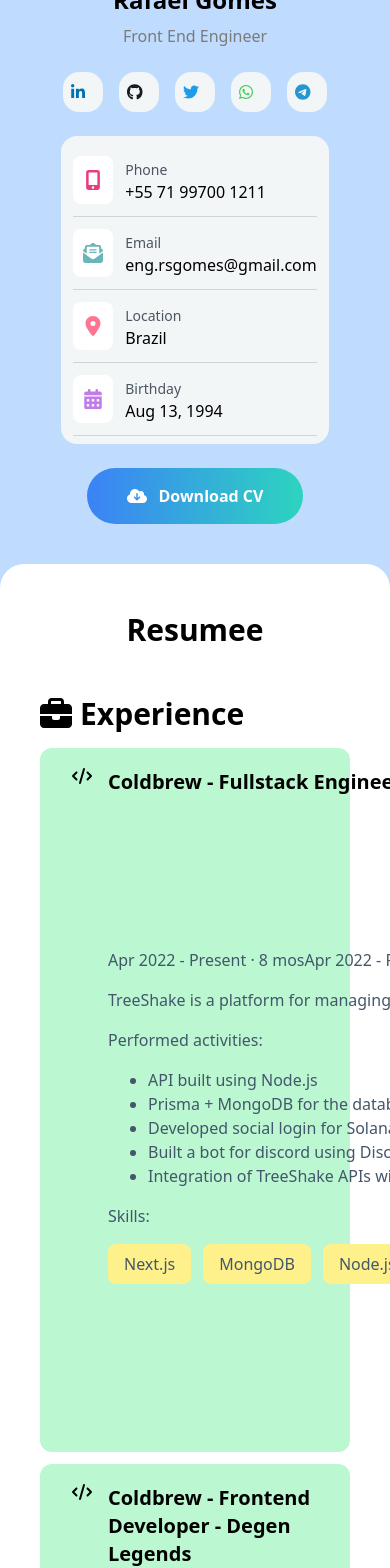
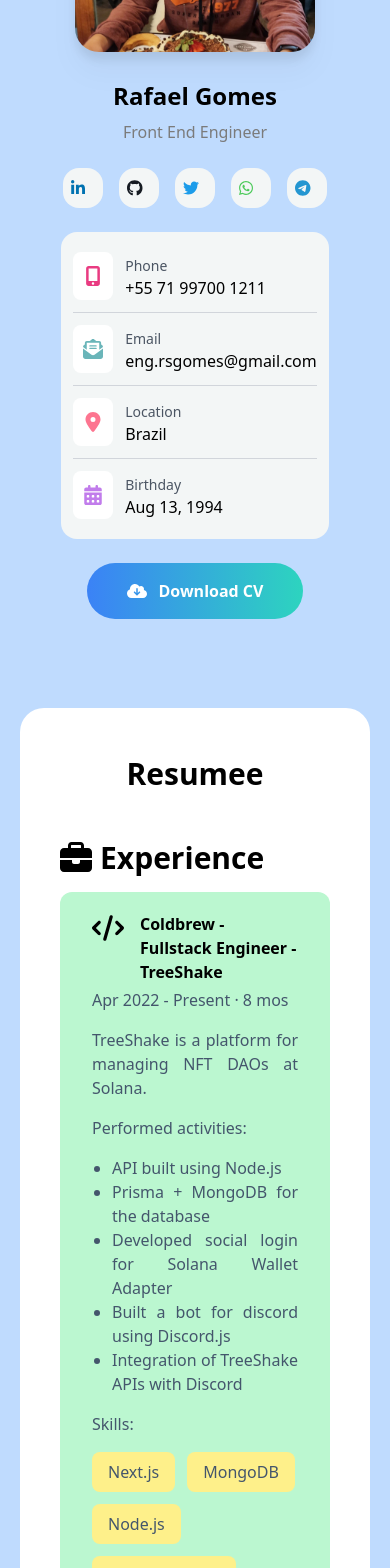
Before and after one commit to engineergomes/resumee, a Next.js app: page /resumee in a window 390 px wide. Shown: the part 280-1848 px from the top of the page. Built offline with nearby package versions, Linux system fonts and the light colour scheme.

Commit message:
responsive

```diff
--- a/components/Experience.tsx
+++ b/components/Experience.tsx
@@ -13,10 +13,10 @@ function Experience() {
                 </h1>
             </div>
 
-            <ul className="grid grid-cols-1 gap-3 grid-rows-4">
+            <ul className="grid grid-cols-1 gap-3 ">
                 <ListItem
                     title={"Coldbrew - Fullstack Engineer - TreeShake"}
-                    when="Apr 2022 - Present · 8 mosApr 2022 - Present · 8 mos"
+                    when="Apr 2022 - Present · 8 mos"
                     text={
                         <p>
                             TreeShake is a platform for managing NFT DAOs at
@@ -42,7 +42,7 @@ function Experience() {
                 />
                 <ListItem
                     title={"Coldbrew - Frontend Developer - Degen Legends"}
-                    when="Oct 2022 - Nov 2022 · 2 mosOct 2022 - Nov 2022 · 2 mos"
+                    when="Oct 2022 - Nov 2022 · 2 mos"
                     text={
                         <p>
                             Degen Legends, known formerly as 3D Gamers Guild,
@@ -115,7 +115,7 @@ function Experience() {
                                 leaveFrom="transform scale-100 opacity-100"
                                 leaveTo="transform scale-95 opacity-0"
                             >
-                                <Disclosure.Panel className="grid grid-cols-1 gap-3 grid-rows-4">
+                                <Disclosure.Panel className="grid grid-cols-1 gap-3">
                                     <ListItem
                                         title={
                                             "ISR Engenharia  - Engineering Manager"
--- a/components/ListItem.tsx
+++ b/components/ListItem.tsx
@@ -20,15 +20,15 @@ function ListItem({
     when,
 }: listItemProps) {
     return (
-        <li className="grid grid-cols-[1fr,12fr]  bg-green-200 px-8 py-5 gap-x-4 gap-y-1 rounded-xl">
+        <li className="grid grid-cols-[1fr,12fr]  bg-green-200 px-8 py-5 gap-x-4 gap-y-1 rounded-xl sm:w-[calc(100%-4rem)] justify-self-center">
             <div className="flex itens-center justify-start">
-                <FontAwesomeIcon icon={icon} className="lg:h-8 lg:w-8" />
+                <FontAwesomeIcon icon={icon} className="h-8 w-8" />
             </div>
 
             <div className="flex itens-center h-full ">
-                <h2 className="font-semibold text-xl ">{title}</h2>
+                <h2 className="font-semibold sm:text-xl ">{title}</h2>
             </div>
-            <div className="flex flex-col gap-4 col-start-2 text-justify text-[#44566C] font-medium">
+            <div className="flex flex-col gap-4 col-span-2 xl:col-start-2 text-justify text-[#44566C] font-medium">
                 <div>{when}</div>
                 <div>{text}</div>
 
@@ -37,7 +37,7 @@ function ListItem({
                     <div className="flex flex-col gap-4">
                         <p>Performed activities:</p>
 
-                        <ul className="list-disc ml-10">
+                        <ul className="list-disc ml-5 lg:ml-10">
                             {performedActivitiesa?.map((item, index) => (
                                 <li key={index}>{item}</li>
                             ))}
@@ -51,7 +51,7 @@ function ListItem({
                     <div className="flex flex-col gap-4">
                         <p>Skills:</p>
 
-                        <ul className="flex gap-3">
+                        <ul className="flex gap-3 flex-wrap">
                             {usedSkills?.map((item, index) => (
                                 <li
                                     key={index}
--- a/components/Sidebar.tsx
+++ b/components/Sidebar.tsx
@@ -58,12 +58,14 @@ function Sidebar() {
             text: "+55 71 99700 1211",
             icon: faMobileScreenButton,
             style: "text-[#E93B81]",
+            href: "tel:+5571997001211",
         },
         {
             title: "Email",
             text: "eng.rsgomes@gmail.com",
             icon: faEnvelopeOpenText,
             style: "text-[#6AB5B9]",
+            href: "mailto:eng.rsgomes@gmail.com",
         },
         {
             title: "Location",
@@ -80,11 +82,11 @@ function Sidebar() {
     ];
     return (
         <>
-            <div className="min-h-screen col-span-12  md:h-screen  md:fixed  md:top-24 md:left-[8.33vw] md:w-[16.66vw]">
-                <main className="relative col-start-2 col-end-4">
+            <div className="min-h-screen col-span-12 mt-24 lg:mt-0  lg:h-screen  lg:fixed  lg:top-24 lg:left-[8.33vw] lg:w-[16.66vw]">
+                <main className="relative col-start-2 col-end-4 ">
                     <div className="">
-                        <div className=" justify-center z-30 grid gap-y-6">
-                            <div className=" bg-white z-[-1] rounded-3xl p-5 row-start-1 row-end-3 absolute md:mt-24 md:w-full md:h-[95%]"></div>
+                        <div className=" justify-center z-30 grid gap-y-6 min-w-[312px] 2xl:min-w-[416px]">
+                            <div className=" bg-white z-[-1] rounded-3xl p-5 row-start-1 row-end-3 absolute lg:mt-24 lg:w-full lg:h-[95%] min-w-[312px] 2xl:min-w-[416px]"></div>
 
                             <div className="flex flex-col w-60 h-60 items-center mx-auto drop-shadow-xl">
                                 <Image
@@ -106,6 +108,9 @@ function Sidebar() {
                                     <a
                                         key={index}
                                         className="bg-[#F3F6F6] h-10 w-10 rounded-2xl p-2"
+                                        href={item.href}
+                                        target="_blank"
+                                        rel="noreferrer"
                                     >
                                         <FontAwesomeIcon
                                             className={item.style}
@@ -114,25 +119,26 @@ function Sidebar() {
                                     </a>
                                 ))}
                             </div>
-                            <div className="flex flex-col items-center justify-center px-3 py-2 bg-[#F3F6F6] rounded-2xl w-min mx-auto">
+                            <div className="flex flex-col items-center justify-center px-3 py-2 bg-[#F3F6F6] rounded-2xl w-min mx-auto 2xl:px-10">
                                 {personalInfo.map((item, index) => (
-                                    <div
+                                    <a
                                         key={index}
-                                        className="grid grid-cols-[1fr,5fr] grid-rows-2 py-3 gap-x-3 border-b border-gray-300"
+                                        className="grid grid-cols-[1fr,5fr] grid-rows-2 py-3 gap-x-3 border-b border-gray-300 last:border-0"
+                                        href={item.href}
                                     >
-                                        <a className="bg-white w-10 rounded-lg p-2 row-span-2 h-full flex items-center justify-center">
+                                        <div className="bg-white w-10 rounded-lg p-2 row-span-2 h-full flex items-center justify-center">
                                             <FontAwesomeIcon
                                                 className={`w-5 h-5 ${item.style}`}
                                                 icon={item.icon}
                                             />
-                                        </a>
+                                        </div>
                                         <p className="text-gray-600 text-sm self-end">
                                             {item.title}
                                         </p>
                                         <p className="self-start">
                                             {item.text}
                                         </p>
-                                    </div>
+                                    </a>
                                 ))}
                             </div>
 
--- a/layout/Layout.tsx
+++ b/layout/Layout.tsx
@@ -11,7 +11,9 @@ function Layout({ children }: layoutProps) {
         <>
             <Header />
             <Sidebar />
-            {children}
+            <div className="min-h-screen col-span-12  mt-12 lg:mt-24 overflow-y-scroll lg:col-start-11 2xl:col-start-10 scrollbar-hide px-5 lg:px-0">
+                {children}
+            </div>
         </>
     );
 }
--- a/pages/index.tsx
+++ b/pages/index.tsx
@@ -9,17 +9,15 @@ import Layout from "../layout/Layout";
 
 const Home: NextPage = () => {
     return (
-        <div className="grid grid-cols-12 bg-blue-200 mx-auto relative">
+        <div className="grid grid-cols-12 lg:grid-cols-[repeat(24,minmax(0,1fr))] bg-blue-200 mx-auto relative">
             <Head>
                 <title>Rafael Gomes - Resumee</title>
                 <link rel="icon" href="/favicon.ico" />
             </Head>
 
             <Layout>
-                <div className=" min-h-screen col-span-12 sm:col-span-7 sm:mt-24 overflow-y-scroll md:col-start-5 md:col-end-12 scrollbar-hide">
-                    <div className=" bg-white rounded-3xl px-6 py-12 ">
-                        <WhatIDo />
-                    </div>
+                <div className=" bg-white rounded-3xl px-6 py-12 ">
+                    <WhatIDo />
                 </div>
             </Layout>
         </div>
--- a/pages/resumee.tsx
+++ b/pages/resumee.tsx
@@ -14,14 +14,13 @@ import Layout from "../layout/Layout";
 
 const Resumee: NextPage = () => {
     return (
-        <div className="grid grid-cols-12 bg-blue-200 mx-auto relative">
+        <div className="grid grid-cols-12 lg:grid-cols-[repeat(24,minmax(0,1fr))] bg-blue-200 mx-auto relative pb-12">
             <Head>
                 <title>Rafael Gomes - Resumee</title>
                 <link rel="icon" href="/favicon.ico" />
             </Head>
 
             <Layout>
-                <div className=" min-h-screen col-span-12 sm:col-span-7 sm:mt-24 overflow-y-scroll md:col-start-5 md:col-end-12 scrollbar-hide">
                 <div className="flex flex-col gap-12 bg-white rounded-3xl px-6 py-12 ">
                     <h1 className="text-center text-3xl font-semibold">
                         Resumee
@@ -32,7 +31,6 @@ const Resumee: NextPage = () => {
                     <WorkingSkills />
                     <Knowledges />
                 </div>
-                </div>
             </Layout>
         </div>
     );
```
Lines whose indentation alone changed are shown as unchanged.
